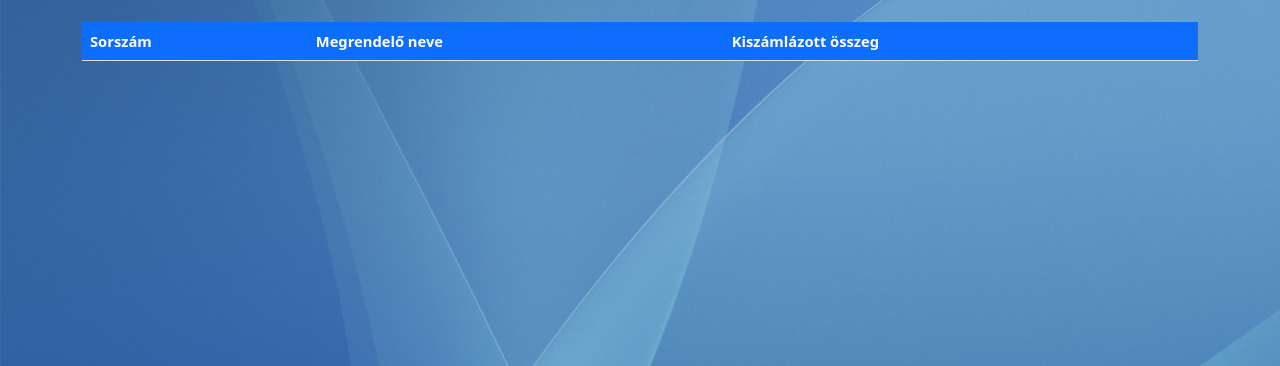
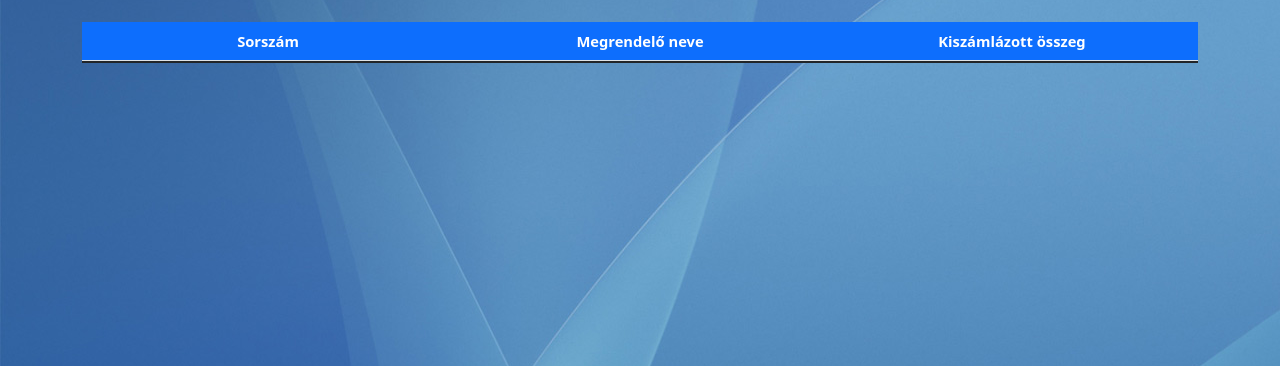
Before and after one commit to TomasCall/Sz-ml-z-sKATAWEB, a Flask app: template templates/companies.html in a window 1280 px wide. Shown: the part 54-420 px from the top of the page. Run offline with Flask 2, Linux system fonts and the light colour scheme; the template is opened without the code that fills it, so the values that code supplies are empty; some libraries are stand-ins or nearby versions.

Commit message:
Végleges

```diff
--- a/static/companies.css
+++ b/static/companies.css
@@ -2,7 +2,7 @@ body{
     background-image: url("./bg.jpg");
     width: 100%;
     height: 100%;
-    background-repeat: no-repeat;
+    background-repeat: no-repeat ;
 }
 .orange{
     background-color: #fd7e14;
@@ -11,14 +11,37 @@ table
 {
  margin-top: 2%;
  background-color: white;
+ text-align:center;
+ table-layout: fixed;
 }
+
 thead
 {
     background-color: rgb(13, 110, 253);
     color: white;
     font-size: 92%;
+    display:table;
+    width:100%;
+    table-layout:fixed;
 }
 td
 {
     font-size: 80%;
+    display: table-cell;
 }
+
+tbody
+{
+    display:block;
+    max-height: 820px ;
+    overflow-y:scroll;
+
+}
+
+
+table tbody tr
+{
+    display:table;
+    width:100%;
+    table-layout:fixed;
+}
--- a/templates/companies.html
+++ b/templates/companies.html
@@ -5,7 +5,7 @@
     <title>Számlázás</title>
 
     <link href="https://cdn.jsdelivr.net/npm/bootstrap@5.1.1/dist/css/bootstrap.min.css" rel="stylesheet" integrity="sha384-F3w7mX95PdgyTmZZMECAngseQB83DfGTowi0iMjiWaeVhAn4FJkqJByhZMI3AhiU" crossorigin="anonymous">
-    <link rel="stylesheet" type="text/css" href="{{ url_for('static',filename='companies.css') }}">
+    <link rel="stylesheet" type="text/css" href="../static/companies.css">
   </head>
 
   <body>
@@ -30,8 +30,7 @@
     <div class="container">
       <div class="row">
         <div class="datas table-responsive">
-
-            <table class="table table-hover" id="table">
+            <table class="table table-hover tablecenterheadCSS" id="table">
               <thead>
                 <tr>
                   <th scope="col">Sorszám</th>
@@ -42,19 +41,19 @@
               <tbody>
                 {% for i in range(line) %}
                   {% if userDetails[i][1] >= 800000 and userDetails[i][1] < 1000000 %}
-                  <tr class="bg-warning p-2 text-white"  onclick="getLine({{i+1}})">
+                  <tr class="bg-warning p-2 text-white">
                     <td> {{i+1}} </td>
                     <td> {{userDetails[i][0]}} </td>
                     <td> {{userDetails[i][1]}} </td>
                   </tr>
                   {% elif userDetails[i][1] >= 1000000 and userDetails[i][1] < 2700000 %}
-                  <tr class="orange p-2 text-white"  onclick="getLine({{i+1}})">
+                  <tr class="orange p-2 text-white">
                     <td> {{i+1}} </td>
                     <td> {{userDetails[i][0]}} </td>
                     <td> {{userDetails[i][1]}} </td>
                   </tr>
                   {% elif userDetails[i][1]  >= 2700000 %}
-                  <tr class="bg-danger p-2 text-white"  onclick="getLine({{i+1}})">
+                  <tr class="bg-danger p-2 text-white">
                     <td> {{i+1}} </td>
                     <td> {{userDetails[i][0]}} </td>
                     <td> {{userDetails[i][1]}} </td>
@@ -72,7 +71,6 @@
         </div>
       </div>
   </div>
-  <script src="{{ url_for('static',filename='bills.js') }}"></script>
   <script src="https://cdn.jsdelivr.net/npm/bootstrap@5.1.1/dist/js/bootstrap.bundle.min.js" integrity="sha384-/bQdsTh/da6pkI1MST/rWKFNjaCP5gBSY4sEBT38Q/9RBh9AH40zEOg7Hlq2THRZ" crossorigin="anonymous"></script>
 </body>
 </html>
```
Also changed, not shown: static/bills.css (+32 -16 lines), templates/bills.html (+5 -35 lines).
